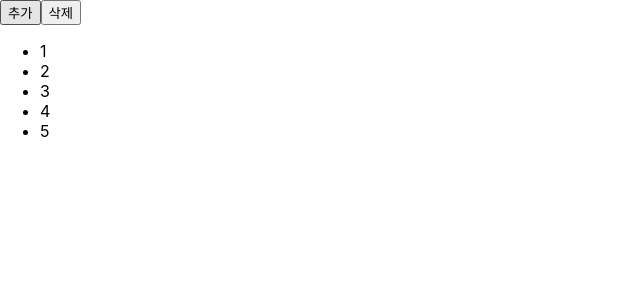
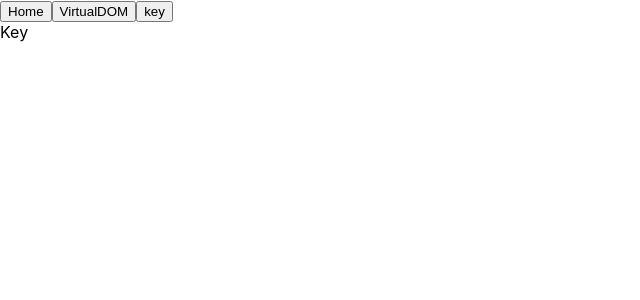
Before and after one commit to intae92/react-docs-study, a React (Create React App) app: page /key in a window 1280 px wide. Shown: the top 300 px of the page, without its empty margins (0-640 px from the left). Built offline with nearby package versions, Linux system fonts and the light colour scheme.

Commit message:
router 설정

```diff
--- a/package.json
+++ b/package.json
@@ -8,6 +8,7 @@
     "@testing-library/user-event": "^13.5.0",
     "react": "^18.1.0",
     "react-dom": "^18.1.0",
+    "react-router-dom": "^6.3.0",
     "react-scripts": "5.0.1",
     "web-vitals": "^2.1.4"
   },
--- a/src/App.js
+++ b/src/App.js
@@ -1,7 +1,18 @@
+import { BrowserRouter, Route, Routes } from "react-router-dom";
+import Key from "./Key";
+import Nav from "./Nav";
 import VirtualDOM from "./VirtualDOM";
 
 function App() {
-  return <VirtualDOM></VirtualDOM>;
+  return (
+    <BrowserRouter>
+      <Nav />
+      <Routes>
+        <Route path="/virtualDOM" element={<VirtualDOM />} />
+        <Route path="/key" element={<Key />} />
+      </Routes>
+    </BrowserRouter>
+  );
 }
 
 export default App;
--- /dev/null
+++ b/src/Key/index.jsx
@@ -0,0 +1,7 @@
+import React from "react";
+
+const Key = () => {
+  return <div>Key</div>;
+};
+
+export default Key;
--- /dev/null
+++ b/src/Nav/index.jsx
@@ -0,0 +1,20 @@
+import React from "react";
+import { Link } from "react-router-dom";
+
+const Nav = () => {
+  return (
+    <div>
+      <Link to="">
+        <button>Home</button>
+      </Link>
+      <Link to="virtualDOM">
+        <button>VirtualDOM</button>
+      </Link>
+      <Link to="key">
+        <button>key</button>
+      </Link>
+    </div>
+  );
+};
+
+export default Nav;
--- a/src/VirtualDOM/index.js
+++ b/src/VirtualDOM/index.jsx
@@ -1,6 +1,6 @@
 import React, { useState } from "react";
 
-function VirtualDOM() {
+const VirtualDOM = () => {
   const [list, setList] = useState(["1", "2", "3", "4", "5"]);
   const handleAdd = () => {
     console.log("add");
@@ -20,12 +20,12 @@ function VirtualDOM() {
       <div>
         <ul>
           {list.map((item, index) => {
-            return <li>{item}</li>;
+            return <li key={index}>{item}</li>;
           })}
         </ul>
       </div>
     </div>
   );
-}
+};
 
 export default VirtualDOM;
```
Also changed, not shown: 1 other file (tests, documents, lock files or other folders).
